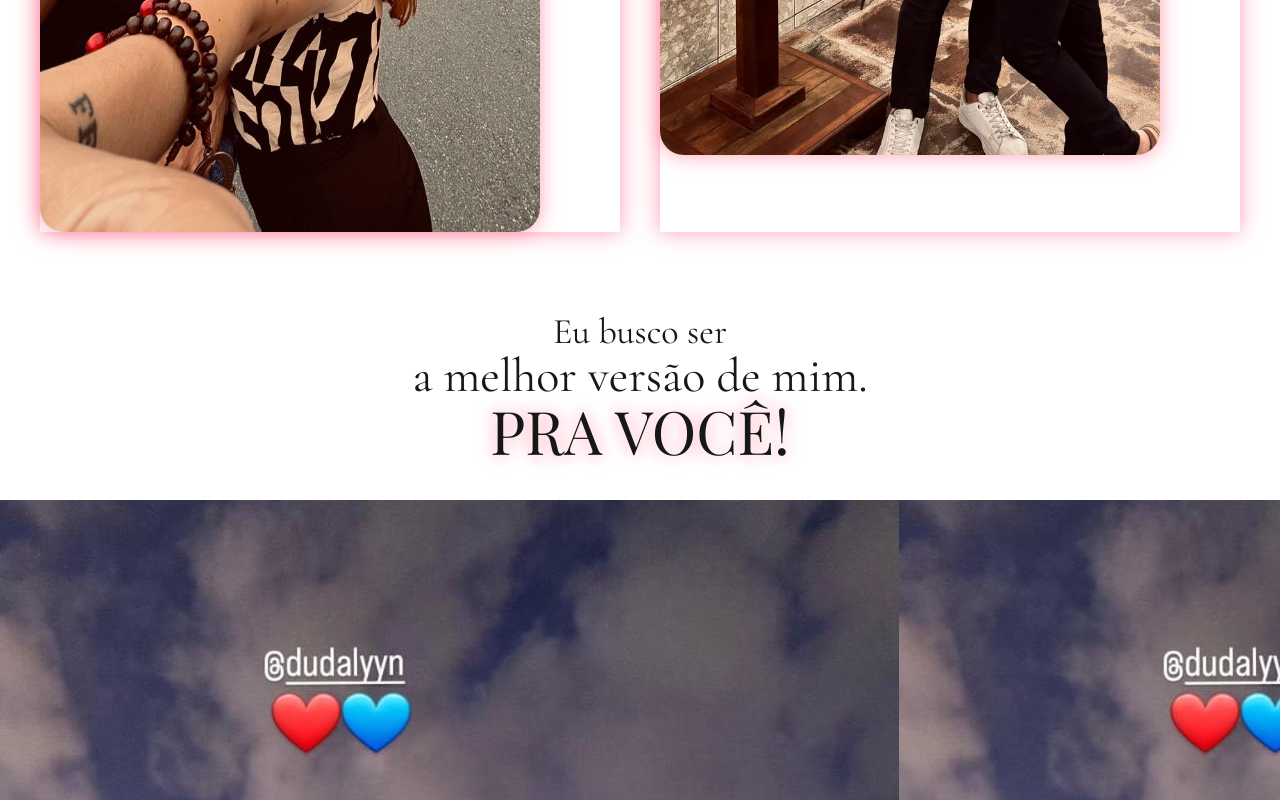
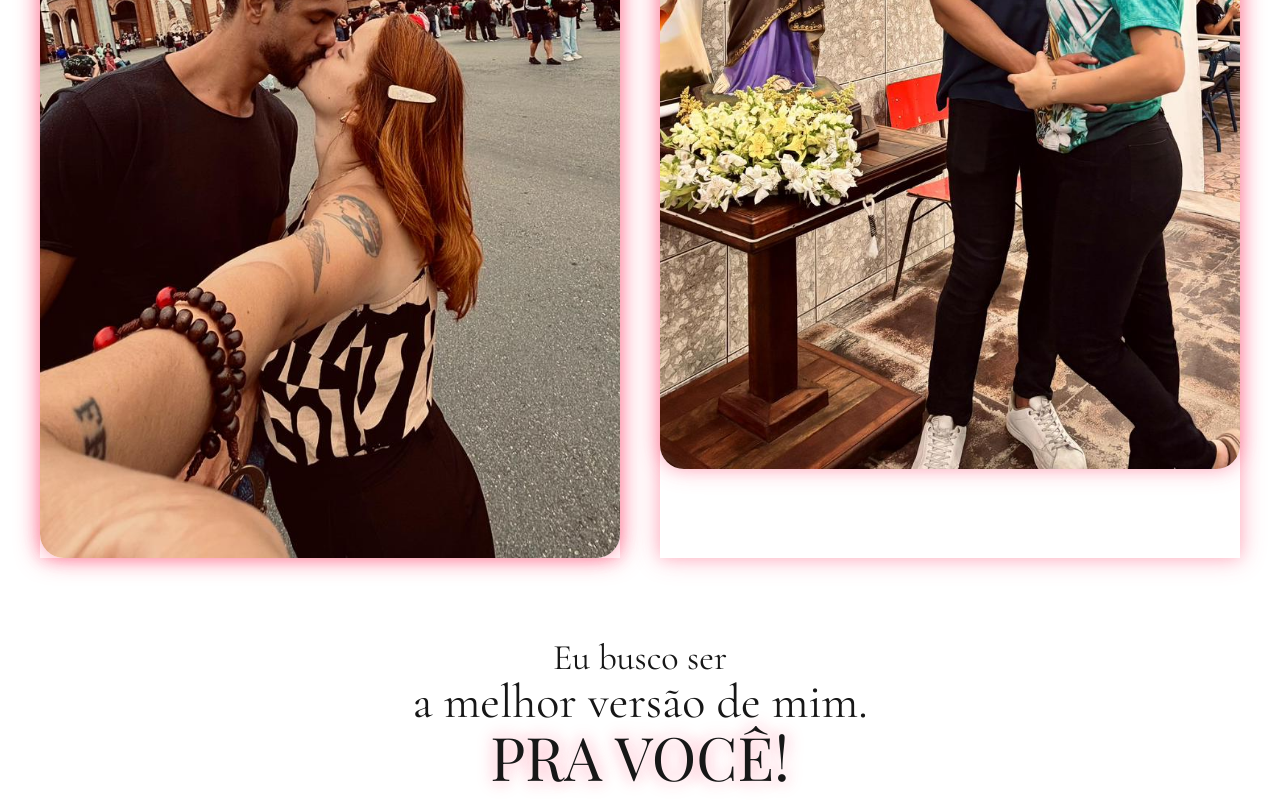
Before and after one commit to luckfer7/teamoeduarda, a Next.js app: page / in a window 1280 px wide. Shown: the part 3226-4026 px from the top of the page. Built offline with nearby package versions, Linux system fonts and the light colour scheme.

Commit message:
scroll lateral removido

```diff
--- a/app/Primeira-secao/PrimeiraSecao.tsx
+++ b/app/Primeira-secao/PrimeiraSecao.tsx
@@ -1,9 +1,9 @@
 export default function PrimeiraSecao() {
     return (
-        <section className="relative w-full h-screen flex item-center justify-center bg-cover bg-center bg-no-repeat"
+        <section className="relative w-full min-h-screen flex pt-52 justify-center bg-cover bg-center bg-no-repeat"
         style={{ backgroundImage: "url('/primeiraimagem.jpeg')" }} >
             <div className="absolute inset-0 bg-black/40"></div>
-            <div className="relative z-10 mt-90" data-aos="fade-up" data-aos-duration="2000">
+            <div className="relative z-10" data-aos="fade-up" data-aos-duration="2000">
                 <h1 className="text-white glow-soft font-display font-bold text-6xl md:text-6xl lg:text-7xl drop-shadow-xl flex items-center justify-center" ><span>❤️</span>Muito obrigado <span  >❤️</span></h1>
                 <h3 className=" text-white font-cormorant text-center p-1 mt-4 text-4xl md:text-xl max-w-2xl mx-auto drop-shadow-lg " >Obrigado por escolher me amar mesmo com os meus defeitos!</h3>
             </div>
--- a/app/Quarta-secao/QuartaSecao.tsx
+++ b/app/Quarta-secao/QuartaSecao.tsx
@@ -1,6 +1,6 @@
 export default function QuartaSecao() {
     return (
-        <section className="h-screen gap-2 flex flex-col items-center pt-90" style={{ backgroundImage: "url('/ultimaimagem.jpeg')" }} >
+        <section className="h-[100dvh] gap-2 flex flex-col items-center pt-90 bg-cover bg-center bg-no-repeat" style={{ backgroundImage: "url('/ultimaimagem.jpeg')" }} >
             <h1 className=" text-white font-display font-bold text-6xl  glow-soft " >AMO-TE!</h1>
             <h2 className=" text-white font-cormorant text-center text-5xl glow-soft " >Feliz 4 meses, meu primeiro amor!</h2>
         </section>
--- a/app/Segunda-secao/SegundaSecao.tsx
+++ b/app/Segunda-secao/SegundaSecao.tsx
@@ -17,10 +17,10 @@ const imagens = [img1, img2, img3, img4, img5, img6, img7, img8, img9, img10, im
 export default function SegundaSecao() {
 
   return (
-    <section className="w-full h-screen bg-black py-12 overflow-hidden">
-        <div className=" w-full overflow-x-scroll scroll-touch flex items-center gap-14 px-4 no-scrollbar">
+    <section className="w-full min-h-screen bg-black py-12 overflow-hidden">
+        <div className=" w-full overflow-x-auto overscroll-x-contain scroll-touch flex items-center gap-14 px-4 no-scrollbar">
           {imagens.map((src, idx) => (
-            <div key={idx} className="scroll-item flex-shrink-0 rounded-lg overflow-hidden img-glow bg-[#b5b0b0] pb-18 p-9 " style={{ width: 260 }} // largura fixa por item (ajuste como quiser)
+            <div key={idx} className="scroll-item flex-shrink-0 rounded-lg overflow-hidden img-glow bg-[#b5b0b0] " style={{ width: 260 }} // largura fixa por item (ajuste como quiser)
 >
               <Image
                 src={src}
--- a/app/Terceira-secao/TerceiraSecao.tsx
+++ b/app/Terceira-secao/TerceiraSecao.tsx
@@ -2,38 +2,38 @@ import Image from "next/image";
 export default function TerceiraSecao() {
     return (
         <section className="min-h-screen p-10 flex flex-col justify-center gap-20" >
-            <div className=" grid grid-cols-2 gap-6 md:gap-10" >
+            <div className=" grid grid-cols-1 md:grid-cols-2 gap-6 md:gap-10" >
                 <div className="img-glow float-slow " data-aos="zoom-in" data-aos-duration="1200" >
                     <Image src="/favminha4.jpeg"
                         alt="img"
-                        width={500}
-                        height={500}
-                        className="rounded-3xl img-glow " />
+                        width={300}
+                        height={300}
+                        className="rounded-3xl img-glow w-full h-auto " />
                 </div>
                 <div className="img-glow float-medium " data-aos="zoom-in" data-aos-duration="1500" >
                     <Image
                         src="/favdela2.jpeg"
                         alt="img"
-                        width={500}
-                        height={500}
-                        className="rounded-3xl img-glow" />
+                        width={300}
+                        height={300}
+                        className="rounded-3xl img-glow w-full h-auto " />
                 </div  >
                 <div className="img-glow float-fast" data-aos="zoom-in" data-aos-duration="1800" >
                     <Image
                         src="/favdela3.jpeg"
                         alt="img"
-                        width={500}
-                        height={500}
-                        className="rounded-3xl img-glow"
+                        width={300}
+                        height={300}
+                        className="rounded-3xl img-glow w-full h-auto "
                     />
                 </div>
                 <div className="img-glow" data-aos="zoom-in" data-aos-duration="2200" >
                     <Image
                         src="/favdela1.jpeg"
                         alt="img"
-                        width={500}
-                        height={500}
-                        className="rounded-3xl img-glow"
+                        width={300}
+                        height={300}
+                        className="rounded-3xl img-glow w-full h-auto "
                     />
                 </div>
             </div>
--- a/app/globals.css
+++ b/app/globals.css
@@ -3,6 +3,10 @@
 :root {
   --background: #ffffff;
   --foreground: #171717;
+}
+
+* {
+  max-width: 100%;
 }
 
 @theme inline {
@@ -21,10 +25,11 @@
   }
 }
 
-body {
+html, body {
   background: var(--background);
   color: var(--foreground);
   font-family: Arial, Helvetica, sans-serif;
+  overflow-x: hidden;
 }
 
 @keyframes slide {
```
